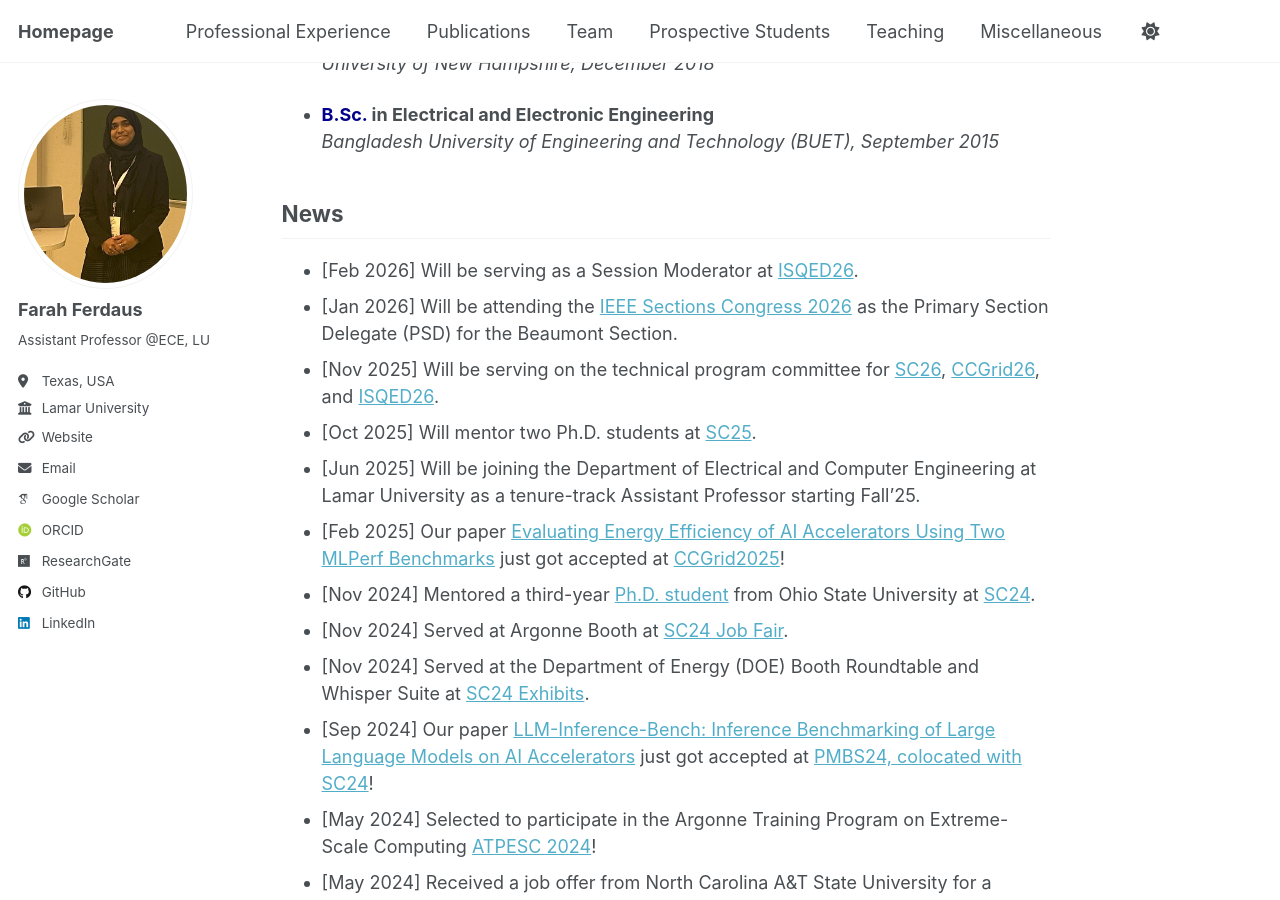
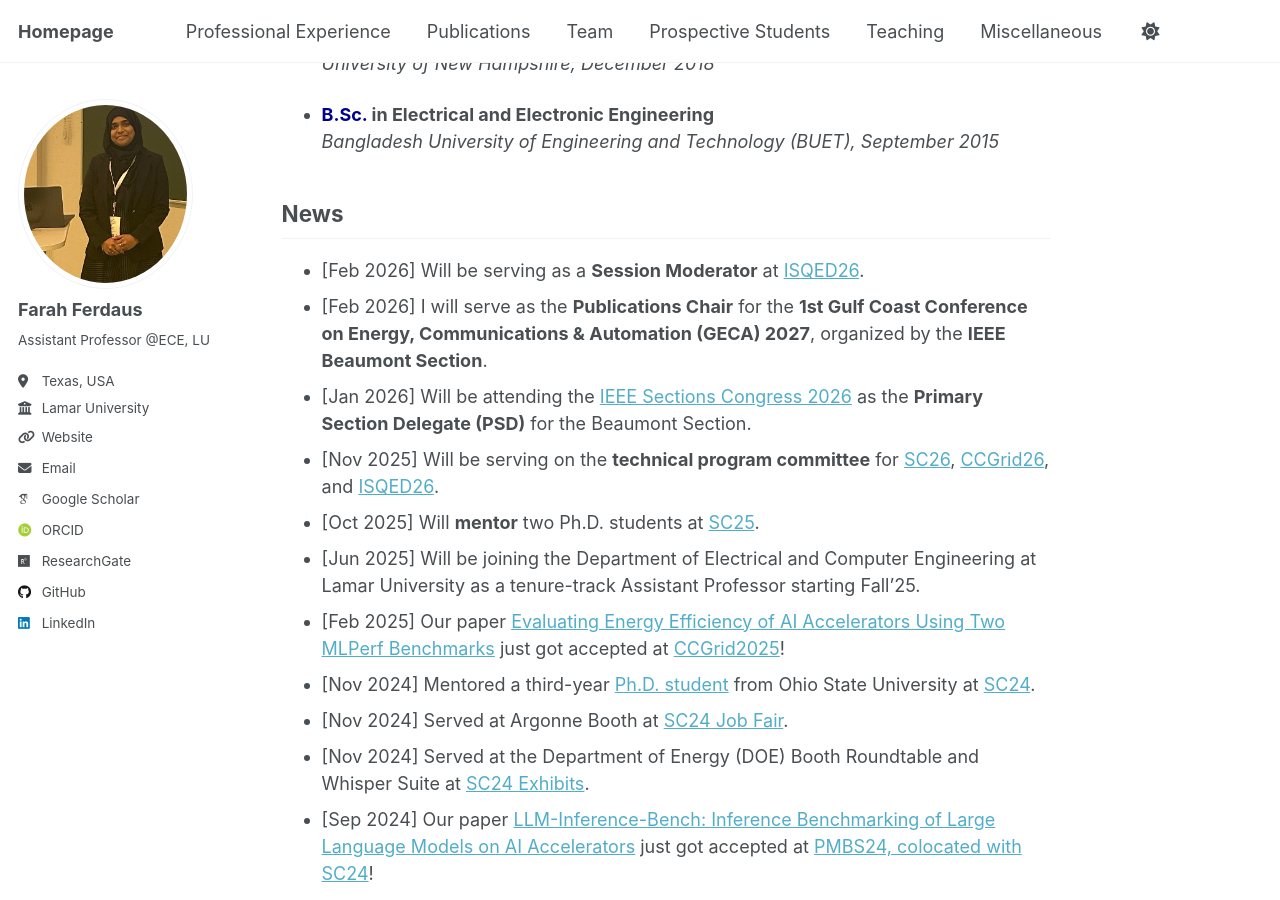
Before and after one commit to fferdaus/fferdaus.github.io, a Jekyll site: the page built from _pages/about.md, in a window 1280 px wide and 900 px high, scrolled down 861 px. Built offline with Jekyll 4.4.1, drawn with Linux system fonts in a browser that asks for light colours; some web fonts are replaced.

Commit message:
Update about.md

```diff
--- a/_pages/about.md
+++ b/_pages/about.md
@@ -59,10 +59,11 @@ I have published numerous scientific articles, including journal articles, confe
 **Stichting Bangladesh Accord Foundation, Dhaka, Bangladesh**
 -->
 ## News
-- [Feb 2026] Will be serving as a Session Moderator at [ISQED26](https://www.isqed.org/English/Archives/2026/Technical_Sessions/index.html).
-- [Jan 2026] Will be attending the [IEEE Sections Congress 2026](https://2026.sections-congress.ieee.org/about/area-information/) as the Primary Section Delegate (PSD) for the Beaumont Section.
-- [Nov 2025] Will be serving on the technical program  committee for [SC26](https://supercomputing.org/), [CCGrid26](https://ccgrid2026.cdms.westernsydney.edu.au/program-committees.php), and [ISQED26](https://www.isqed.org/English/Conference/Committee_Conference_Technical.html).
-- [Oct 2025] Will mentor two Ph.D. students at [SC25](https://sc25.supercomputing.org/students/mentor-protege-matching/).
+- [Feb 2026] Will be serving as a **Session Moderator** at [ISQED26](https://www.isqed.org/English/Archives/2026/Technical_Sessions/index.html).
+- [Feb 2026] I will serve as the **Publications Chair** for the **1st Gulf Coast Conference on Energy, Communications & Automation (GECA) 2027**, organized by the **IEEE Beaumont Section**.
+- [Jan 2026] Will be attending the [IEEE Sections Congress 2026](https://2026.sections-congress.ieee.org/about/area-information/) as the **Primary Section Delegate (PSD)** for the Beaumont Section.
+- [Nov 2025] Will be serving on the **technical program committee** for [SC26](https://supercomputing.org/), [CCGrid26](https://ccgrid2026.cdms.westernsydney.edu.au/program-committees.php), and [ISQED26](https://www.isqed.org/English/Conference/Committee_Conference_Technical.html).
+- [Oct 2025] Will **mentor** two Ph.D. students at [SC25](https://sc25.supercomputing.org/students/mentor-protege-matching/).
 - [Jun 2025] Will be joining the Department of Electrical and Computer Engineering at Lamar University as a tenure-track Assistant Professor starting Fall'25.
 - [Feb 2025] Our paper [Evaluating Energy Efficiency of AI Accelerators Using Two MLPerf Benchmarks](https://ieeexplore.ieee.org/abstract/document/11044796) just got accepted at [CCGrid2025](https://site.uit.no/ccgrid2025/)!
 - [Nov 2024] Mentored a third-year [Ph.D. student](https://www.linkedin.com/feed/update/urn:li:activity:7266566474553528321/) from Ohio State University at [SC24](https://sc24.supercomputing.org/).
```
